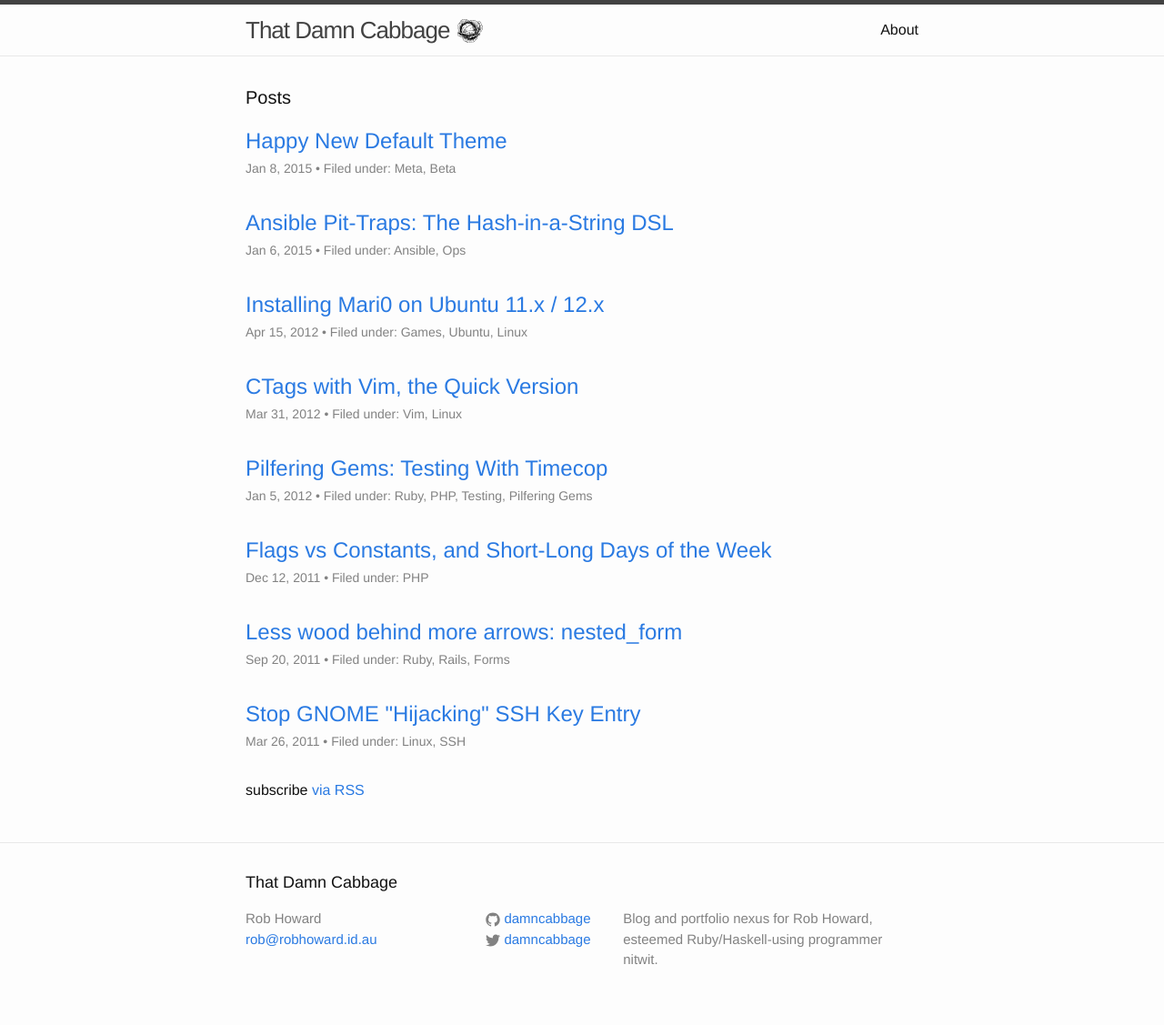
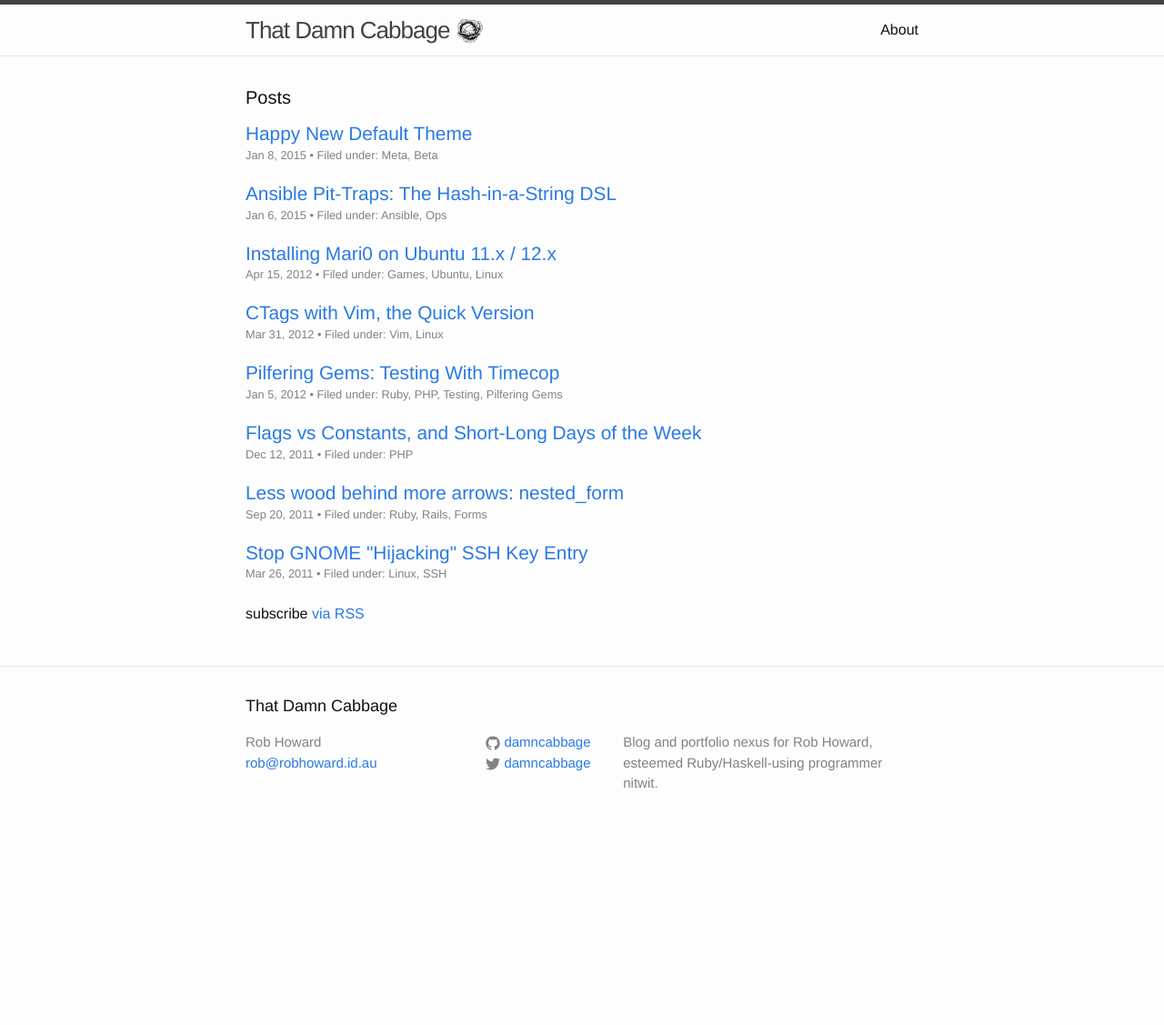
Before and after one commit to damncabbage/deadname.id.au, a Jekyll site: the page built from index.html, in a window 1280 px wide. Shown: the whole page at 91% size. Built offline with Jekyll 4.4.1, drawn with Linux system fonts in a browser that asks for light colours; Markdown is read by kramdown in place of the engine named in the settings; after the commit the page ends 933 px from its top, so only the background shows below that.

Commit message:
Sizing tweaks for the front page listing.

```diff
--- a/_sass/_layout.scss
+++ b/_sass/_layout.scss
@@ -182,18 +182,19 @@
         margin-bottom: 0;
     }
     > li {
-        margin-bottom: $spacing-unit;
+        margin-bottom: $spacing-unit * 0.7;
     }
 }
 
 .post-meta {
-    font-size: $small-font-size;
+    font-size: $base-font-size * 0.8;
     color: $grey-color;
 }
 
 .post-link {
     display: block;
-    font-size: 24px;
+    font-size: $base-font-size * 1.3;
+    line-height: 1;
 }
 
 
```
